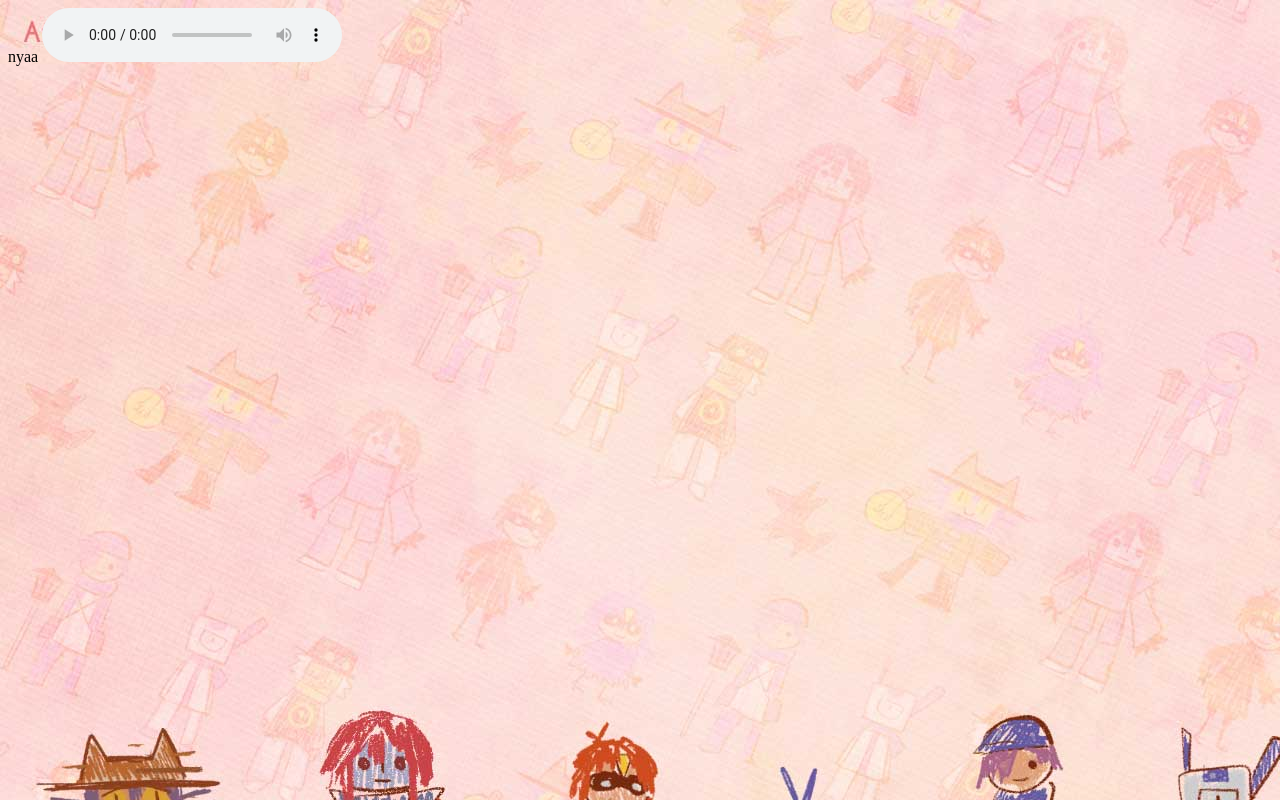
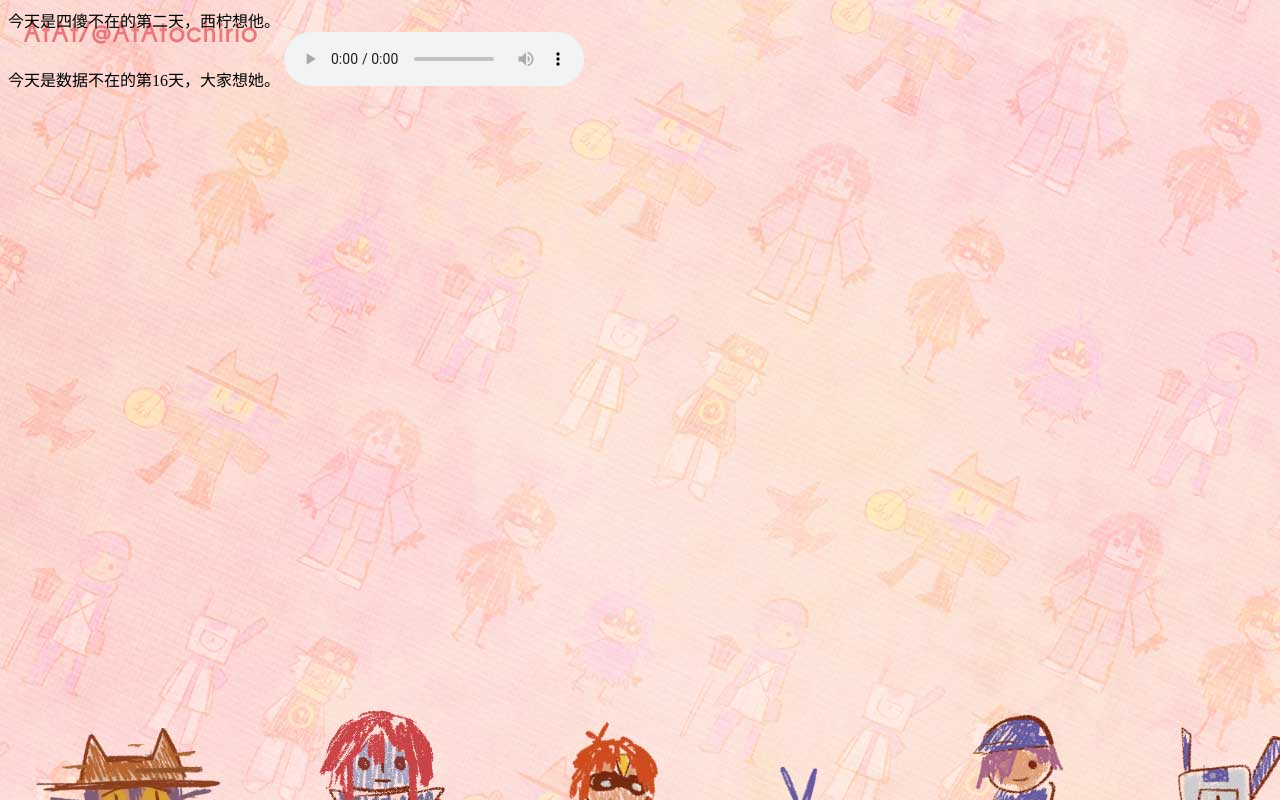
Before and after one commit to Ruoer-Baobao/Ruoer-Baobao.github.io, a plain HTML site: page index.html in a window 1280 px wide. Drawn offline with Linux system fonts and the light colour scheme.

Commit message:
no message

```diff
--- a/index.html
+++ b/index.html
@@ -20,7 +20,8 @@
 				document.body.style.backgroundImage = "url(image/bg2.jpg)"
 			}
 		</script>
-		<p1>nyaa</p1>
+		<p1>今天是四傻不在的第二天，西柠想他。</p1>
+		<p1><br/>今天是数据不在的第16天，大家想她。</p1>
 		<audio controls="controls" loop="loop" autoplay="autoplay">
 		        <source src="music/txdj.ogg">
 		        <source src="music/txdj.mp3">
```
